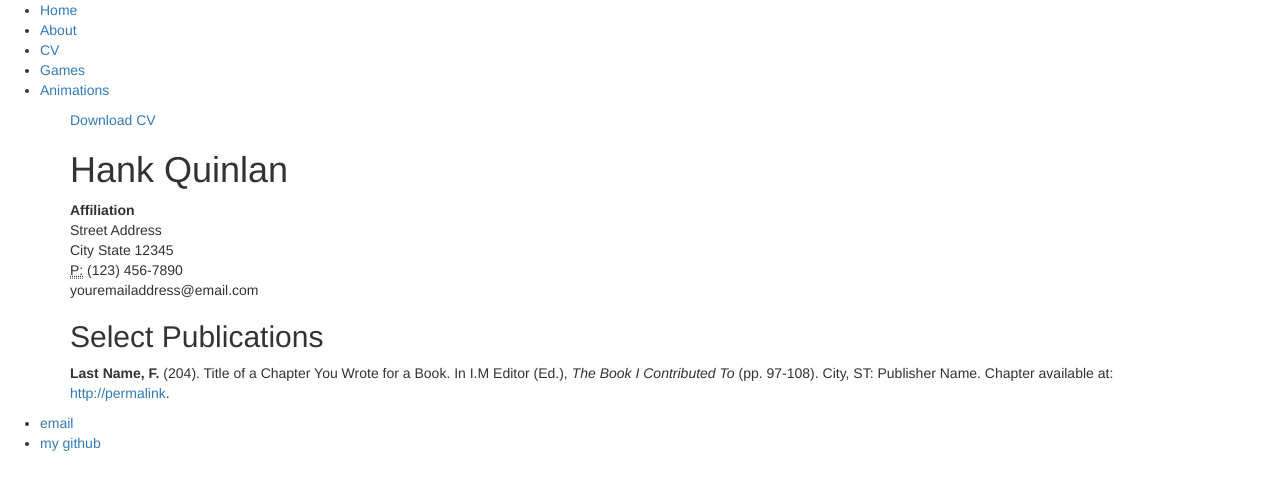
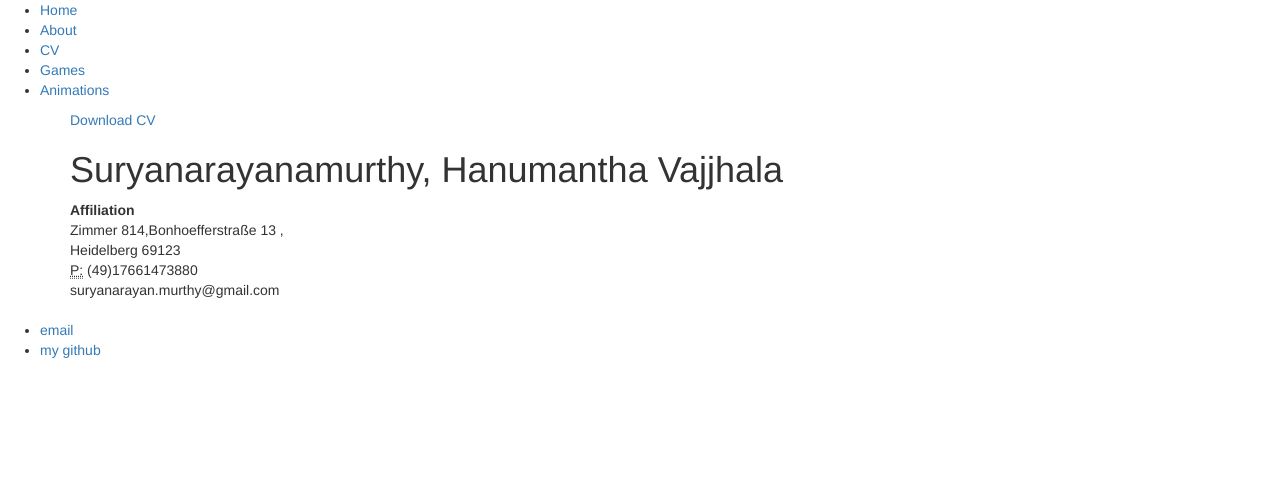
Before and after one commit to Suryanarayanamurthy/Suryanarayanamurthy.github.io, a Jekyll site: the page built from cv/index.html, in a window 1280 px wide. Shown: the top 490 px of the page. Built offline with Jekyll 4.4.1, drawn with Linux system fonts in a browser that asks for light colours.

Commit message:
added cv link

```diff
--- a/about/index.html
+++ b/about/index.html
@@ -10,7 +10,7 @@
 
 Hello my name is Suryanarayanamurthy, Please call me Surya.
 
-I am currently doing my Masters in Computer Science in <li><a href="http://www.hochschule-heidelberg.de/en/schools/school-of-informatics/">Hochschule Heidelberg School of Informatics</a></li>.
+I am currently doing my Masters in Computer Science in <a href="http://www.hochschule-heidelberg.de/en/schools/school-of-informatics/">Hochschule Heidelberg School of Informatics</a>.
 I have about 4 years of industrial experience as a software developer, in multiple domains and technologies, I’m mainly experienced in developing and maintaining desktop applications in C# language, Hence I’m skilled in Object Oriented Concepts ; you can find further details about its whereabouts in my attached <a href="/CV">resume</a>.
 I’m very much interested to make a switch from my current carrier path to the domain of gaming and animation.
 
--- a/cv/index.html
+++ b/cv/index.html
@@ -1,22 +1,17 @@
 ---
 layout: default
-title: CV of Your Name
+title: CV of Suryanarayanamurthy, Hanumantha Vajjhala
 ---
 
 	<div class="cv">
-		<a href="#" class="download" title="Download CV as PDF">Download CV</a>
-					<h1>Hank Quinlan</h1>
+		<a href="Suryanarayanamurthy_May2015-EN.pdf" class="download" title="Download CV as PDF">Download CV</a>
+					<h1>Suryanarayanamurthy, Hanumantha Vajjhala</h1>
 					<address>
 					<strong>Affiliation</strong><br>
-					Street Address<br>
-					City State 12345<br>
-					<abbr title="phone">P:</abbr> (123) 456-7890<br>
-					<span class="obfuscate">youremailaddress@email.com</span>
+					Zimmer 814,Bonhoefferstraße 13 ,<br>
+					Heidelberg 69123<br>
+					<abbr title="phone">P:</abbr> (49)17661473880<br>
+					<span class="obfuscate">suryanarayan.murthy@gmail.com</span>
 					</address>
 
-					<h2>Select Publications</h2>
-
-					<p><strong>Last Name, F.</strong> (204). Title of a Chapter You Wrote for a Book. In I.M Editor (Ed.), <em>The Book I Contributed To</em> (pp. 97-108). City, ST: Publisher Name. Chapter available at: <a href="#">http://permalink</a>.
-
-
 	</div>
```
Also changed, not shown: 1 other file.
